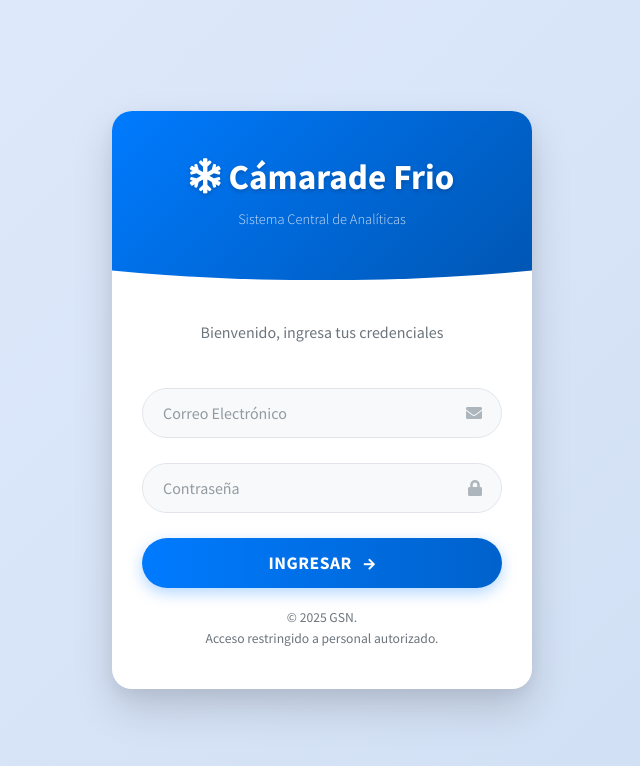
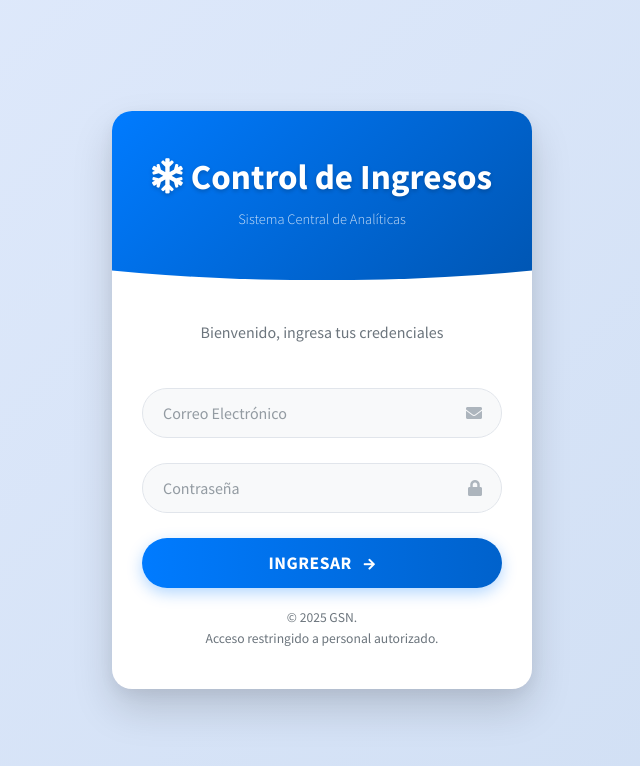
Before and after one commit to GSNDevs/GSN-Dev-Camara-de-Frio, a plain HTML site: page index.html in a window 1280 px wide. Shown: the whole page, without its empty margins (318-958 px from the left). Drawn offline with nearby package versions, Linux system fonts and the light colour scheme.

Commit message:
subir mejoras

```diff
--- a/index.html
+++ b/index.html
@@ -150,7 +150,7 @@
                 <!-- Header Azul Curvo -->
                 <div class="login-header-custom">
                     <div class="login-logo mb-0">
-                        <a href="#"><i class="fas fa-snowflake mr-2"></i><b>Cámara</b>de Frio</a>
+                        <a href="#"><i class="fas fa-snowflake mr-2"></i><b>Control de Ingresos</b></a>
                     </div>
                     <div class="login-subtext">Sistema Central de Analíticas</div>
                 </div>
```
